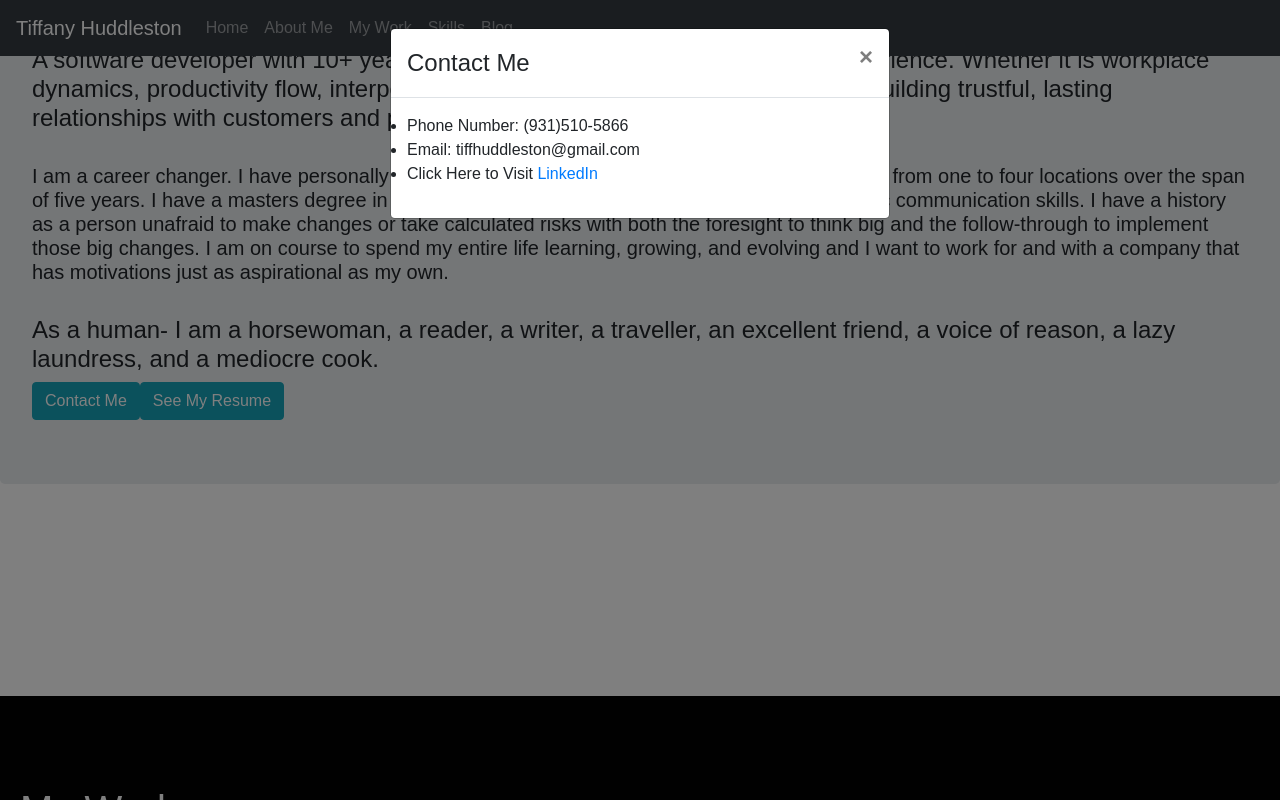
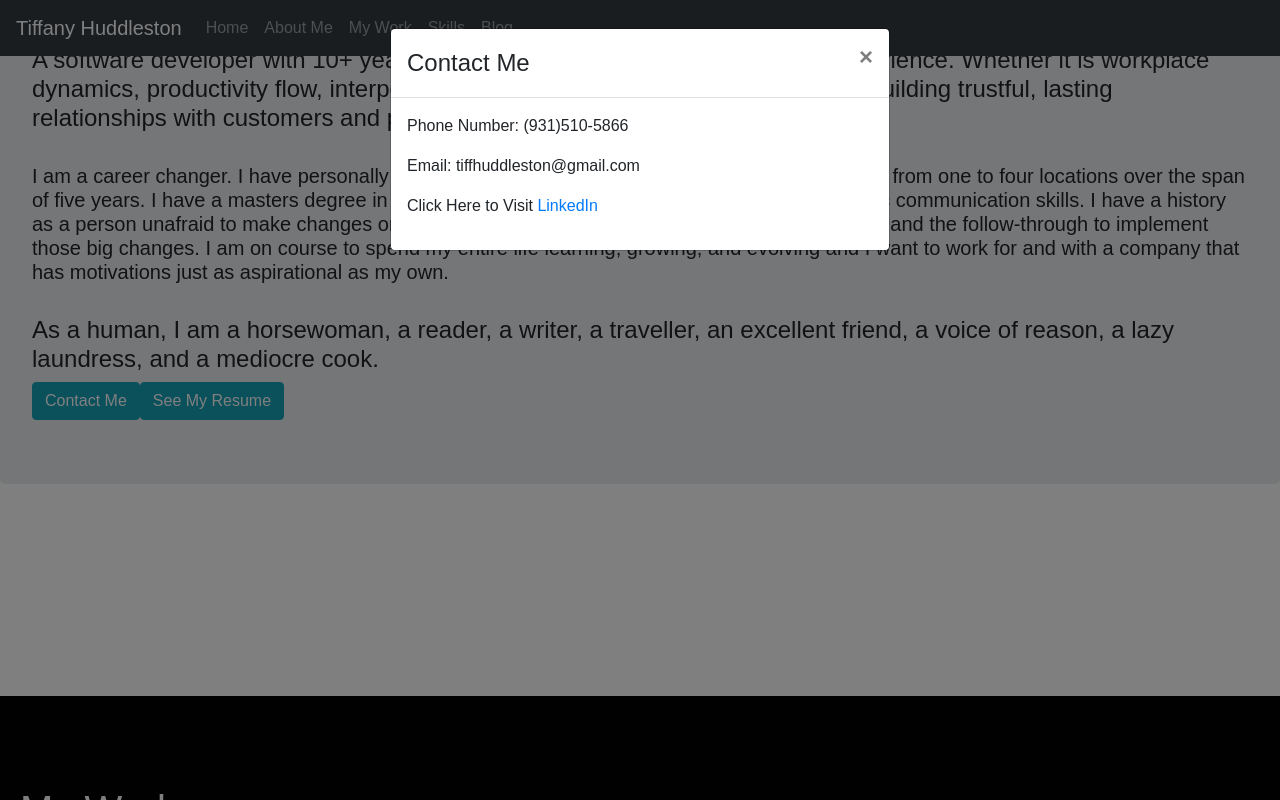
Before and after one commit to tiffhuddleston/react-portfolio, a React (Create React App) app: page / in a window 1280 px wide. Both pictures are taken after a click on the button "Contact Me". Shown: the part 1024-1824 px from the top of the page. Built offline with nearby package versions, Linux system fonts and the light colour scheme; a web font is replaced by a local one.

Commit message:
change li to p

```diff
--- a/src/components/About.js
+++ b/src/components/About.js
@@ -36,7 +36,7 @@ function About() {
           </h5>
           <br />
           <h4>
-            As a human- I am a horsewoman, a reader, a writer, a traveller, an
+            As a human, I am a horsewoman, a reader, a writer, a traveller, an
             excellent friend, a voice of reason, a lazy laundress, and a
             mediocre cook.
           </h4>
@@ -49,9 +49,9 @@ function About() {
             </Modal.Header>
             <Modal.Body>
               <ul>
-                <li>Phone Number: (931)510-5866</li>
-                <li>Email: tiffhuddleston@gmail.com</li>
-                <li>
+                <p>Phone Number: (931)510-5866</p>
+                <p>Email: tiffhuddleston@gmail.com</p>
+                <p>
                   Click Here to Visit&nbsp;
                   <a
                     href="https://www.linkedin.com/in/tiffhuddleston/"
@@ -59,7 +59,7 @@ function About() {
                   >
                     LinkedIn
                   </a>
-                </li>
+                </p>
               </ul>
             </Modal.Body>
           </Modal>
```
